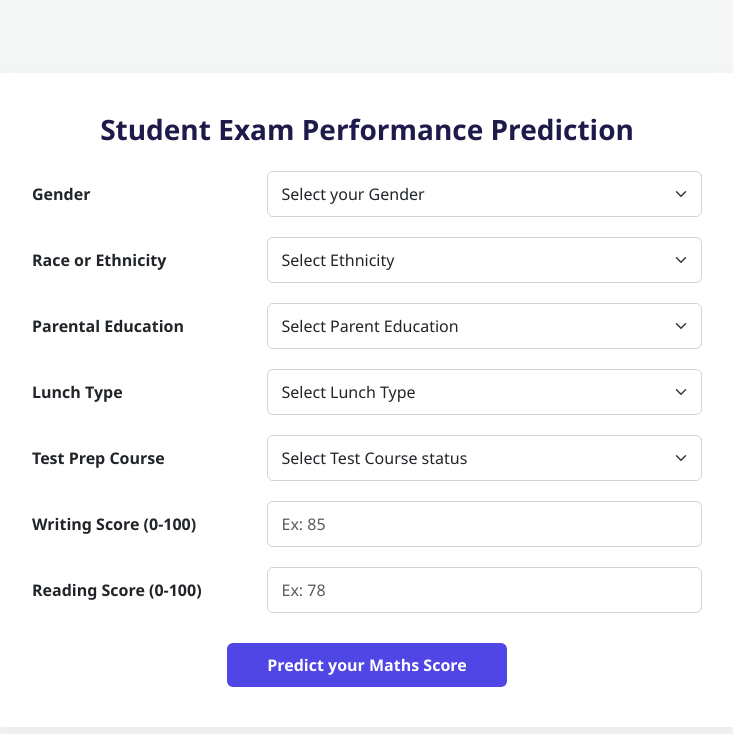
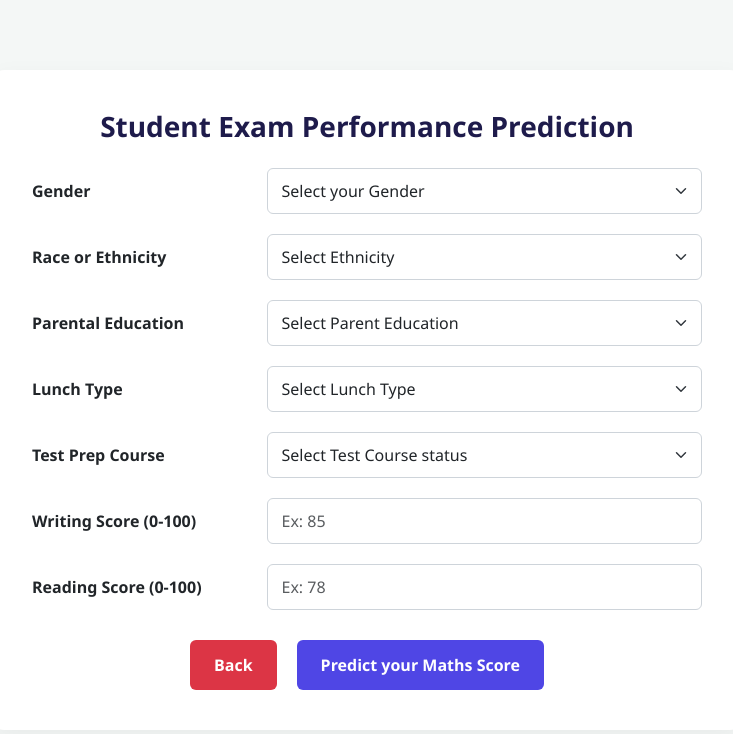
Before and after one commit to htetaunglynn94/Basic-E2E-ML-Project, a Flask app: page /predictdata in a window 1280 px wide. Shown: the top 734 px of the page, without its empty margins (273-1006 px from the left). Run offline with Flask 3, Linux system fonts and the light colour scheme.

Commit message:
updated application and templates

```diff
--- a/application.py
+++ b/application.py
@@ -10,7 +10,7 @@ app = application
 
 # Route for the home page
 @app.route("/")
-def index():
+def home():
     return render_template("index.html")
 
 
--- a/templates/home.html
+++ b/templates/home.html
@@ -58,24 +58,43 @@
             border-color: #4f46e5;
             box-shadow: 0 0 0 3px rgba(79, 70, 229, 0.15);
         }
-        /* Centered button container - width reduced to shorten the button length */
-        .action-container {
-            max-width: 280px;
-            margin: 30px auto 0 auto;
+        /* Flexbox wrapper tightly holds the buttons based on content length without stretching or overlapping */
+        .action-flex-container {
+            display: flex;
+            justify-content: center;
+            align-items: center;
+            gap: 20px; /* Clean, reliable gap separation */
+            margin-top: 30px;
+        }
+        /* Base shared properties for actions matching index.html heights */
+        .btn-custom-action {
+            height: 50px;
+            padding: 0 24px;
+            font-size: 1rem;
+            font-weight: 600;
+            border-radius: 6px;
+            border: none;
+            color: white;
+            transition: background-color 0.2s;
+            display: inline-flex;
+            align-items: center;
+            justify-content: center;
+            white-space: nowrap;
             text-align: center;
         }
         .btn-predict {
             background-color: #4f46e5;
-            border: none;
-            padding: 10px;
-            font-weight: 600;
-            border-radius: 6px;
-            color: white;
-            transition: background-color 0.2s;
-            width: 100%;
         }
         .btn-predict:hover {
             background-color: #4338ca;
+            color: white;
+        }
+        .btn-back {
+            background-color: #dc3545;
+            text-decoration: none;
+        }
+        .btn-back:hover {
+            background-color: #bb2d3b;
             color: white;
         }
         /* Result box wrapper to push it wider than the tiny button width */
@@ -101,7 +120,6 @@
         <div class="prediction-card">
 
             <h1 class="text-center h3 mb-4 fw-bold" style="color: #1e1b4b;">Student Exam Performance Prediction</h1>
-
 
             <form action="{{ url_for('predict_datapoint') }}" method="post">
                 <!-- Gender -->
@@ -201,11 +219,10 @@
                     </div>
                 </div>
 
-                <!-- Centered Action Area -->
-                <div class="action-container">
-                    <div class="d-grid">
-                        <input class="btn btn-predict" type="submit" value="Predict your Maths Score" />
-                    </div>
+                <!-- Action buttons wrap text perfectly and leave a clean separation gap -->
+                <div class="action-flex-container">
+                    <a href="{{ url_for('home') }}" class="btn-custom-action btn-back">Back</a>
+                    <button class="btn-custom-action btn-predict" type="submit">Predict your Maths Score</button>
                 </div>
 
                 <!-- Results Display -->
```
